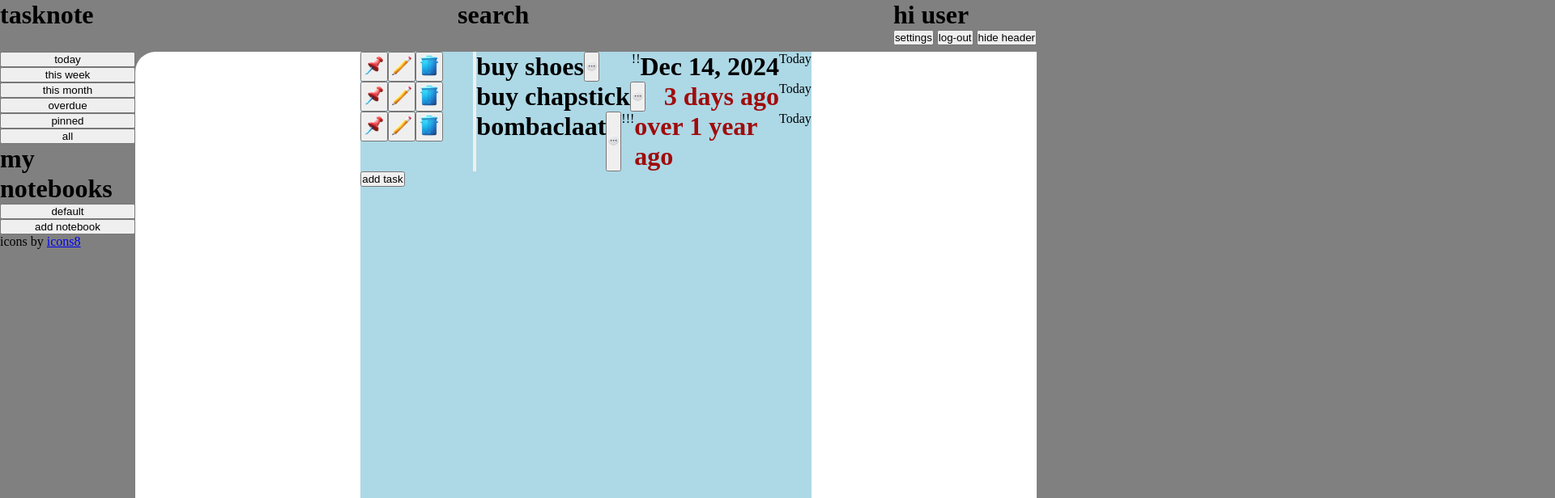
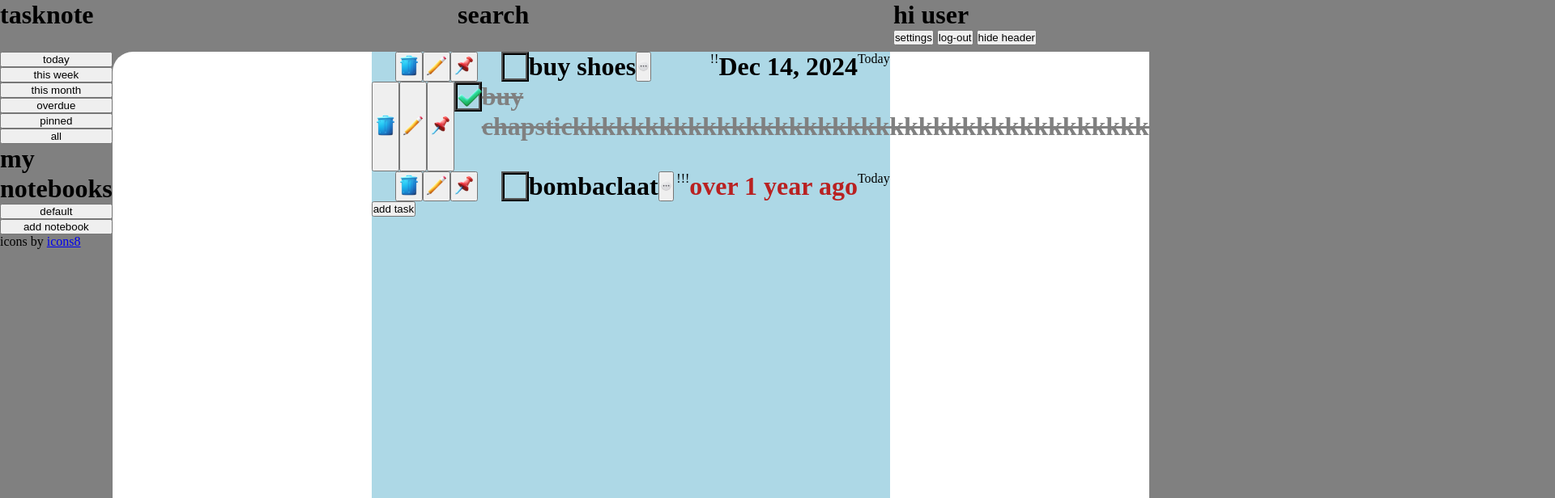
Before and after one commit to tmntee/odin-todo, a website built with webpack: page src/template.html in a window 1280 px wide. Both pictures are taken after a click on the button 586 px from the left and 119 px from the top of the page. Shown: the top 616 px of the page at 81% size, 1920 px wide, since content can reach past the window. Built offline with nearby package versions, Linux system fonts and the light colour scheme.

Commit message:
Add functionality and image to checkbox in task header

```diff
--- a/src/index.js
+++ b/src/index.js
@@ -7,7 +7,7 @@ let todayTaskList = new TaskList("Today");
 let shoesTask = new Task("buy shoes", "i need shoes", new Date(2024, 11, 14), 2,  todayTaskList.title);
 todayTaskList.addTask(shoesTask);
 
-let chapstickTask = new Task("buy chapstick", "vaseline", new Date(2024, 8, 10), 0, todayTaskList.title);
+let chapstickTask = new Task("buy chapstickkkkkkkkkkkkkkkkkkkkkkkkkkkkkkkkkkkkkkkkkkkkkkkkkkkkkkkkkkkkkkkkkkkkkkk", "vaseline", new Date(2024, 8, 10), 0, todayTaskList.title);
 todayTaskList.addTask(chapstickTask);
 
 let bombaclaat = new Task("bombaclaat", "idk", new Date(2022, 11, 14), 3, todayTaskList.title);
--- a/src/listdisplay.js
+++ b/src/listdisplay.js
@@ -3,6 +3,7 @@ import editicon from './edit_icon.png';
 import pinicon from './pin_icon.png';
 import trashicon from './trash_icon.png';
 import descicon from './desc_icon.png';
+import checkicon from './check_icon.png';
 
 class ListDisplay {
     tasklistDiv = document.querySelector("div.tasklist");
@@ -16,22 +17,6 @@ class ListDisplay {
         let taskActions = document.createElement("div");
         taskActions.classList.add("task-actions");
 
-        let pinBtn = document.createElement("button");
-        pinBtn.classList.add("action-btn");
-        const pinIcon = new Image();
-        pinIcon.height = this.#TASK_ACTION_HEIGHT;
-        pinIcon.src = pinicon;
-        pinBtn.appendChild(pinIcon)
-        taskActions.appendChild(pinBtn);
-
-        let editBtn = document.createElement("button");
-        editBtn.classList.add("action-btn");
-        const editIcon = new Image();
-        editIcon.height = this.#TASK_ACTION_HEIGHT;
-        editIcon.src = editicon;
-        editBtn.appendChild(editIcon);
-        taskActions.appendChild(editBtn);
-
         let deleteBtn = document.createElement("button");
         deleteBtn.classList.add("action-btn");
         const deleteIcon = new Image();
@@ -43,6 +28,22 @@ class ListDisplay {
             this.displayCurrentTasklist();
         })
         taskActions.appendChild(deleteBtn);
+
+        let editBtn = document.createElement("button");
+        editBtn.classList.add("action-btn");
+        const editIcon = new Image();
+        editIcon.height = this.#TASK_ACTION_HEIGHT;
+        editIcon.src = editicon;
+        editBtn.appendChild(editIcon);
+        taskActions.appendChild(editBtn);
+
+        let pinBtn = document.createElement("button");
+        pinBtn.classList.add("action-btn");
+        const pinIcon = new Image();
+        pinIcon.height = this.#TASK_ACTION_HEIGHT;
+        pinIcon.src = pinicon;
+        pinBtn.appendChild(pinIcon)
+        taskActions.appendChild(pinBtn);
 
         taskElement.appendChild(taskActions);
 
@@ -57,6 +58,21 @@ class ListDisplay {
 
         let checkbox = document.createElement("button");
         checkbox.classList.add("check-box");
+        checkbox.height = this.#TASK_ACTION_HEIGHT;
+        let checkIcon = new Image();
+        checkbox.appendChild(checkIcon);
+        checkbox.addEventListener('click', () => {
+            if (task.completed === false) {
+                task.completed = true;
+                taskHeader.classList.add("completed");
+                checkIcon.src = checkicon;
+                checkIcon.height = this.#TASK_ACTION_HEIGHT;
+            } else {
+                task.completed = false;
+                taskHeader.classList.remove("completed");
+                checkIcon.removeAttribute("src");
+            }
+        })
 
         let taskTitle = document.createElement("h1");
         taskTitle.classList.add("task-title");
--- a/src/style.css
+++ b/src/style.css
@@ -59,9 +59,29 @@ div.task {
     grid-template-columns: 1fr 3fr;
 }
 
+div.task-actions {
+    display: flex;
+    justify-content: center;
+}
+
 div.task-header {
     display: flex;
     justify-content: space-between;
+
+}
+
+.check-box {
+    width: 34px;
+    height: 37px;
+
+    background-color: lightblue;
+    border: ridge black 4px;
+}
+
+.completed {
+    text-decoration: line-through;
+    text-decoration-color: currentColor;
+    color: gray;
 }
 
 .hiding {
@@ -69,5 +89,5 @@ div.task-header {
 }
 
 .overdue {
-    color: rgb(160, 11, 11);
+    color: rgb(185, 33, 33);
 }
```
Also changed, not shown: src/check_icon.png (added).
